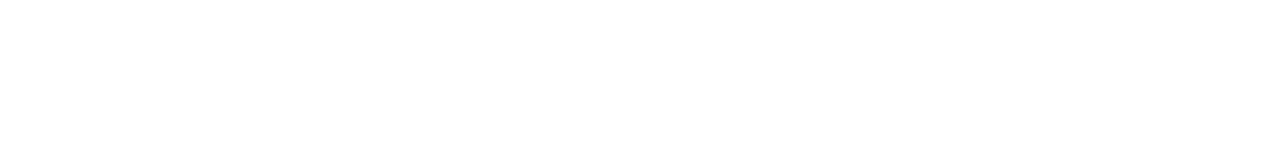
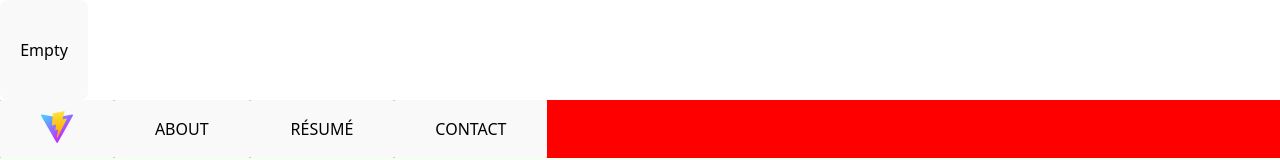
Before and after one commit to AdeptusForge/UpdatedDvnamisWebsite, a React (Vite) app in the folder website/: page /#/ in a window 1280 px wide. Shown: the top 160 px of the page. Built offline with nearby package versions, Linux system fonts and the light colour scheme.

Commit message:
CollapsibleTextButtons

```diff
--- /dev/null
+++ b/website/src/components/Expandable.tsx
@@ -0,0 +1,19 @@
+import './Expandable.css'
+import { motion } from "framer-motion";
+import { useState } from 'react';
+
+
+function Expandable()
+{
+  const [isOpen, setIsOpen] = useState(false);
+  return <motion.button
+  className="ExpandButton"
+  initial={{height:"100px"}}
+  animate={{height: isOpen ? "200px" : "100px"}}
+  onClick={() => setIsOpen(!isOpen)}>
+    { isOpen ? "Here's some text lol": "Empty"}
+  </motion.button>
+}
+
+
+export default Expandable
--- a/website/src/pages/MainPage.css
+++ b/website/src/pages/MainPage.css
@@ -84,7 +84,6 @@
 .HeaderCard
 {
   width: 100%;
-  height: 600px;
   background-color: white;
 }
 
--- a/website/src/pages/MainPage.tsx
+++ b/website/src/pages/MainPage.tsx
@@ -5,6 +5,7 @@
 import Item from '../components/Scroll'
 //import { Example } from '../components/Collapsible'
 import '../components/Collapsible.css'
+import Expandable from '../components/Expandable'
 //import Parallax from './Parallax'
 //<Parallax/>
 // <a href="https://vite.dev" target="_blank">
@@ -67,7 +68,7 @@
 
   return (
     <>
-    <div className="HeaderCard"></div>
+    <div className="HeaderCard"><Expandable></Expandable></div>
     <div className="HeaderBar" id="myHeader">
       <HeaderButton buttonText="" image={viteLogo}/>
       <HeaderButton buttonText="ABOUT" destination="about"/>
```
Also changed, not shown: website/src/components/Expandable.css (added).
